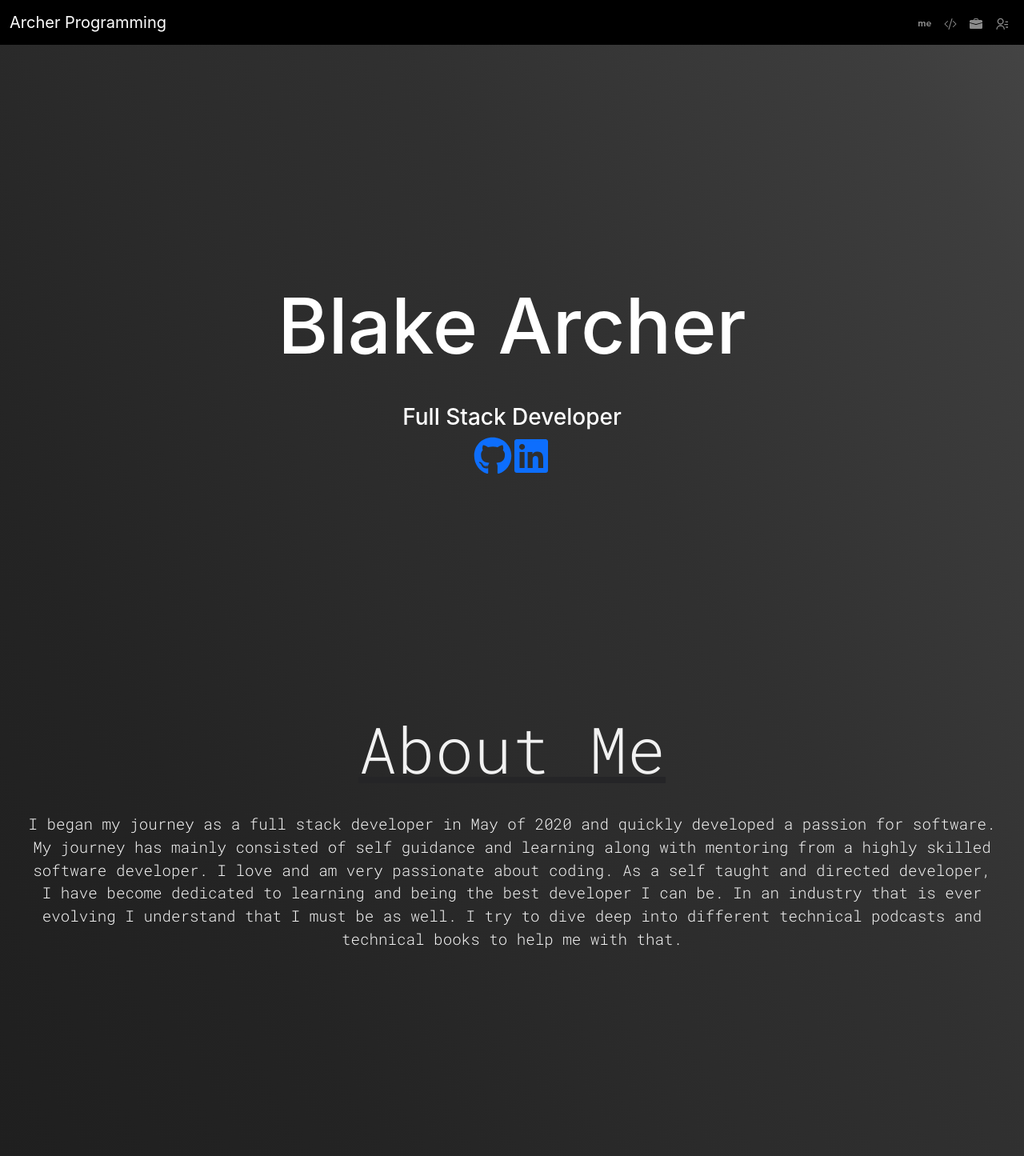
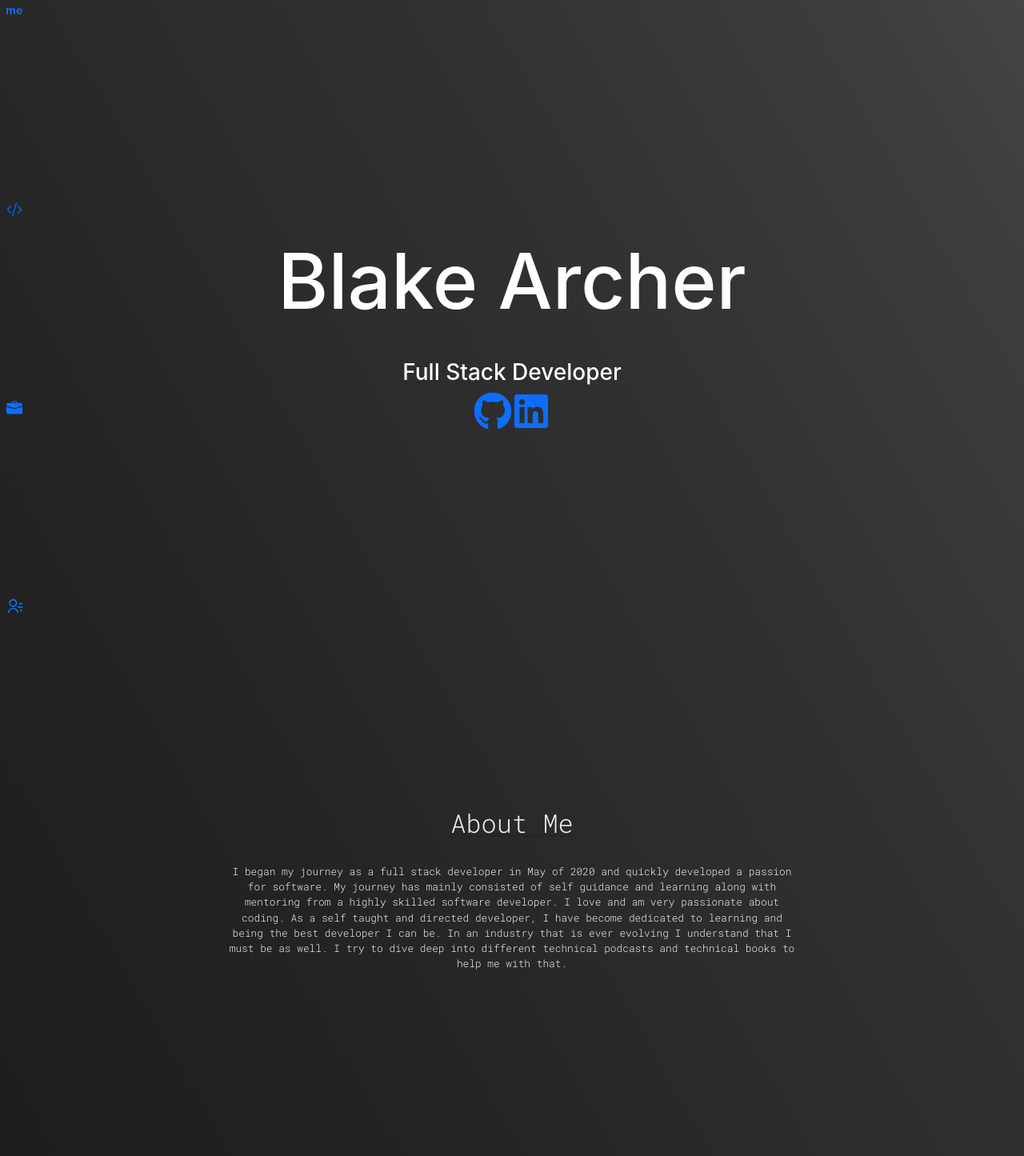
Before and after one commit to BlARCHER31/archerprogramming, a React (Create React App) app: page / in a window 1280 px wide. Shown: the top 1445 px of the page at 80% size. Built offline with nearby package versions, Linux system fonts and the light colour scheme.

Commit message:
major style changes

```diff
--- a/public/index.html
+++ b/public/index.html
@@ -19,11 +19,7 @@
       rel="stylesheet"
     />
     <link rel="shortcut icon" href="./favicon.ico" type="image/x-icon" />
-    <script
-      src="https://cdn.jsdelivr.net/npm/bootstrap@5.1.1/dist/js/bootstrap.bundle.min.js"
-      integrity="sha384-/bQdsTh/da6pkI1MST/rWKFNjaCP5gBSY4sEBT38Q/9RBh9AH40zEOg7Hlq2THRZ"
-      crossorigin="anonymous"
-    ></script>
+
     <title>Archer Programming</title>
   </head>
   <body>
--- a/src/App.css
+++ b/src/App.css
@@ -1,13 +1,28 @@
+p {
+  font-size: 0.8rem;
+}
+
 .content {
   font-family: 'Roboto Mono', monospace;
   color: #f1f1f1;
+  max-width: 950px;
+  margin: auto;
   /* box-shadow: 0rem 0.5rem 0.3rem #3874a7; */
   /* margin-bottom: 0.3rem; */
 }
 
 .title {
-  font-size: 5rem;
+  font-size: 2rem;
   text-decoration: #252527 underline;
   font-weight: 300;
   text-align: center;
 }
+
+@media screen and(min-width: 700px) {
+  .title {
+    font-size: 5rem;
+  }
+  p {
+    font-size: 1.5rem;
+  }
+}
--- a/src/components/about/about.css
+++ b/src/components/about/about.css
@@ -1,12 +1,14 @@
 .about {
   color: #f1f1f1;
-  min-height: 100vh;
+  min-height: 80vh;
+  display: flex;
+  align-items: center;
   text-align: center;
-  font-size: 1.2rem;
-  padding: 2rem;
   font-weight: 300;
-  display: flex;
+  width: 75%;
+  margin: auto;
   flex-direction: column;
+  justify-content: center;
 }
 
 .about-title {
--- a/src/components/hero/hero.jsx
+++ b/src/components/hero/hero.jsx
@@ -4,16 +4,17 @@ import './hero.css'
 
 const Hero = () => {
   const size = 48
+  const color = '#0d6efd'
   return (
     <div className='hero'>
       <h1 className='developer-name'>Blake Archer</h1>
       <h3 className='developer-title'>Full Stack Developer</h3>
       <span>
         <a href='https://github.com/blarcher31'>
-          <FaGithub size={size} />
+          <FaGithub size={size} color={color} />
         </a>
         <a href='https://www.linkedin.com/in/archer-blake/'>
-          <FaLinkedin size={size} />
+          <FaLinkedin size={size} color={color} />
         </a>
       </span>
     </div>
--- a/src/components/nav/nav.css
+++ b/src/components/nav/nav.css
@@ -0,0 +1,33 @@
+.nav {
+  display: flex;
+  flex-direction: column;
+  justify-content: space-between;
+  position: fixed;
+  left: 0.5rem;
+  min-height: 100%;
+}
+
+.nav-item {
+  margin-bottom: 2rem;
+  transition: all 0.3s;
+  color: #0d6efd;
+}
+
+.nav-item:hover {
+  color: #fff;
+  border-top-right-radius: 10px;
+  border-bottom-right-radius: 10px;
+  background: #0d6efd;
+  padding: 1rem 2rem;
+}
+
+.nav-hidden {
+  text-decoration: none;
+  display: none;
+  transition: all 0.2s;
+  padding-left: 1rem;
+}
+
+.nav-item:hover > .nav-hidden {
+  display: unset;
+}
--- a/src/components/nav/nav.jsx
+++ b/src/components/nav/nav.jsx
@@ -2,43 +2,31 @@ import React from 'react'
 import { BsCodeSlash, BsFillBriefcaseFill } from 'react-icons/bs'
 import { SiAboutdotme } from 'react-icons/si'
 import { RiContactsLine } from 'react-icons/ri'
-import { Link } from 'react-router-dom'
+import './nav.css'
 
 const NavBar = () => {
+  const size = 20
   return (
-    <nav className='navbar navbar-expand-md navbar-dark bg-dark navbar-nav-scroll'>
-      <div className='container-fluid'>
-        <Link className='navbar-brand' to='/'>
-          Archer Programming
-        </Link>
-        <button
-          className='navbar-toggler'
-          type='button'
-          data-bs-toggle='collapse'
-          data-bs-target='#navbarNav'
-          aria-controls='navbarNav'
-          aria-expanded='false'
-          aria-label='Toggle navigation'
-        >
-          <span className='navbar-toggler-icon'></span>
-        </button>
-        <div className='collapse navbar-collapse ' id='navbarNav'>
-          <ul className='navbar-nav ms-auto'>
-            <a className='nav-link' aria-current='page' href='#about-me'>
-              <SiAboutdotme />
-            </a>
-            <a className='nav-link' aria-current='page' href='#skills'>
-              <BsCodeSlash />
-            </a>
-            <a className='nav-link' aria-current='page' href='#projects'>
-              <BsFillBriefcaseFill />
-            </a>
-            <a className='nav-link' aria-current='page' href='#contact'>
-              <RiContactsLine />
-            </a>
-          </ul>
-        </div>
-      </div>
+    <nav>
+      <ul className='nav'>
+        <a className='nav-item' aria-current='page' href='#about-me'>
+          <SiAboutdotme size={size} />
+          <p className='nav-hidden'>About Me</p>
+        </a>
+
+        <a className='nav-item' aria-current='page' href='#skills'>
+          <BsCodeSlash size={size} />
+          <p className='nav-hidden'>Skills</p>
+        </a>
+        <a className='nav-item' aria-current='page' href='#projects'>
+          <BsFillBriefcaseFill size={size} />
+          <p className='nav-hidden'>My Projects</p>
+        </a>
+        <a className='nav-item' aria-current='page' href='#contact'>
+          <RiContactsLine size={size} />
+          <p className='nav-hidden'>Contact Me</p>
+        </a>
+      </ul>
     </nav>
   )
 }
--- a/src/components/project/project.css
+++ b/src/components/project/project.css
@@ -24,6 +24,7 @@
 }
 
 .featured-project {
+  color: #0d6efd;
   font-size: 2rem;
   font-size: 300;
 }
--- a/src/components/skill-card/skillCard.css
+++ b/src/components/skill-card/skillCard.css
@@ -2,7 +2,7 @@
   justify-items: center;
   margin: 0.5rem;
   padding: 3rem;
-  background: #084094;
+  background: #0d6efd;
   text-align: center;
   transition: transform 0.3s ease-out;
   color: #fff;
--- a/src/components/skill/skills.jsx
+++ b/src/components/skill/skills.jsx
@@ -10,7 +10,9 @@ const Skills = () => {
   const size = 46
   return (
     <div>
-      <h3 className='title'>Skills</h3>
+      <h3 className='title' id='skills'>
+        Skills
+      </h3>
       <div className='skill-stack'>
         <SkillCard icon={<FaReact size={size} />} label={'React'} />
         <SkillCard
--- a/src/index.css
+++ b/src/index.css
@@ -26,6 +26,6 @@ code {
     monospace;
 }
 
-.navbar {
-  background-color: #000 !important;
+a {
+  text-decoration: none;
 }
```
